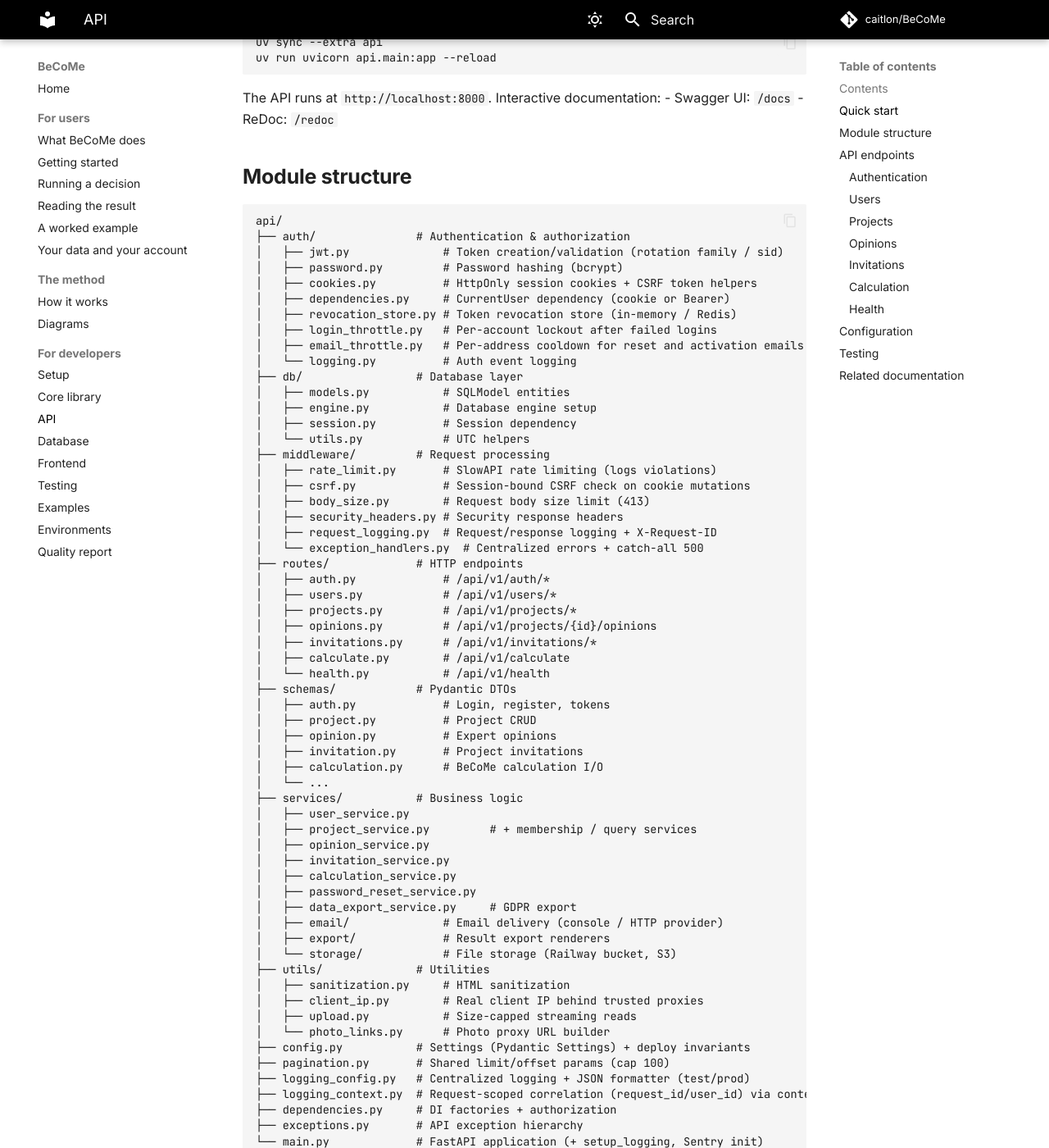
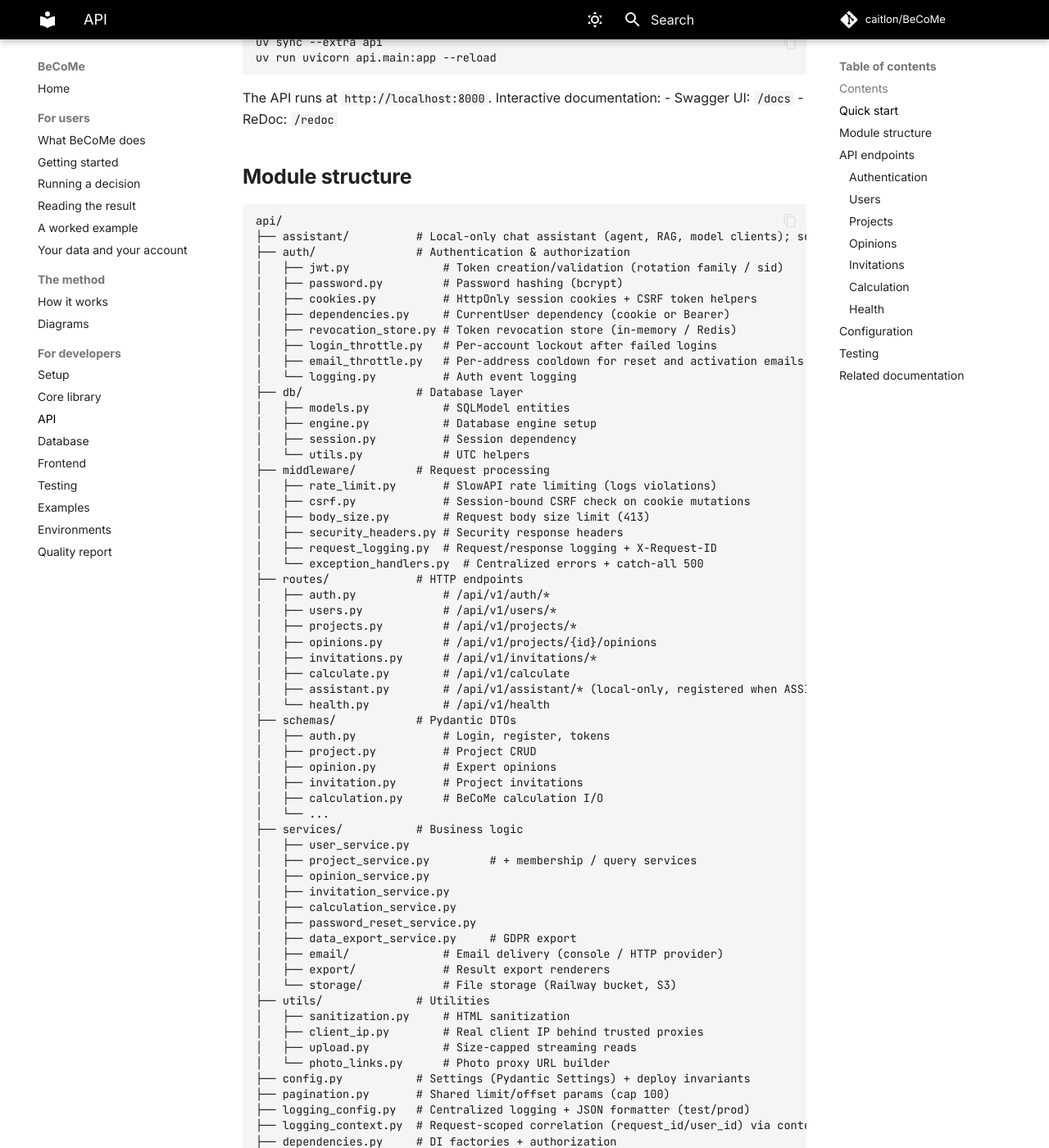
Before and after one commit to caitlon/BeCoMe, an MkDocs documentation site: the page built from docs/dev/api.md, in a window 1280 px wide and 1400 px high, scrolled down 784 px. Shown: the whole window at 82% size. Built offline with MkDocs 1.6.1 and Material for MkDocs 9.7.7, drawn with Linux system fonts in a browser that asks for light colours; comment, search, counter and statistics services are not loaded; some of the changed text lies outside the part shown.

Commit message:
docs: point the API guide at the local-only assistant

````diff
--- a/api/README.md
+++ b/api/README.md
@@ -33,6 +33,7 @@
 
 ```text
 api/
+├── assistant/          # Local-only chat assistant (agent, RAG, model clients); see its README
 ├── auth/               # Authentication & authorization
 │   ├── jwt.py              # Token creation/validation (rotation family / sid)
 │   ├── password.py         # Password hashing (bcrypt)
@@ -61,6 +62,7 @@
 │   ├── opinions.py         # /api/v1/projects/{id}/opinions
 │   ├── invitations.py      # /api/v1/invitations/*
 │   ├── calculate.py        # /api/v1/calculate
+│   ├── assistant.py        # /api/v1/assistant/* (local-only, registered when ASSISTANT_ENABLED)
 │   └── health.py           # /api/v1/health
 ├── schemas/            # Pydantic DTOs
 │   ├── auth.py             # Login, register, tokens
@@ -95,6 +97,12 @@
 ```
 
 ## API endpoints
+
+The sections below cover the routes of a deployed service. The assistant's two routes,
+`GET /api/v1/assistant/config` and `POST /api/v1/assistant/chat`, are not listed here. They exist
+only when `ASSISTANT_ENABLED=true`, and a deployed profile refuses to start with that setting on,
+so a deployed service answers 404 for the whole `/api/v1/assistant` prefix. Their behavior is in
+the [assistant README](https://github.com/caitlon/BeCoMe/blob/prod/api/assistant/README.md).
 
 ### Authentication
 
@@ -303,6 +311,7 @@
 | `SENTRY_DSN` | *optional* | Sentry DSN for backend error tracking (disabled when unset) |
 | `BETTERSTACK_SOURCE_TOKEN` | *optional* | Better Stack log source token (ships `api.*` logs when set together with the host below) |
 | `BETTERSTACK_INGESTING_HOST` | *optional* | Better Stack ingesting host for log shipping (per-environment source) |
+| `ASSISTANT_ENABLED` | `false` | Registers the local-only assistant routes. Startup fails when it is `true` on a deployed profile or on Railway. The other `ASSISTANT_*` variables are listed in `env/.env.example` and explained in the [assistant README](https://github.com/caitlon/BeCoMe/blob/prod/api/assistant/README.md) |
 
 Profile photos live in a private Railway Storage Bucket (S3-compatible), served through the
 `GET /api/v1/users/{id}/photo` proxy. When the bucket variables are absent, photo upload is
@@ -356,7 +365,7 @@
 - End-to-end tests: full API workflows (`tests/e2e/`)
 
 ```bash
-# Run all API tests
+# Run all API tests (needs `uv sync --extra dev --extra api --extra assistant`)
 uv run pytest tests/unit/api/ tests/integration/api/ -v
 
 # Run with coverage
````
